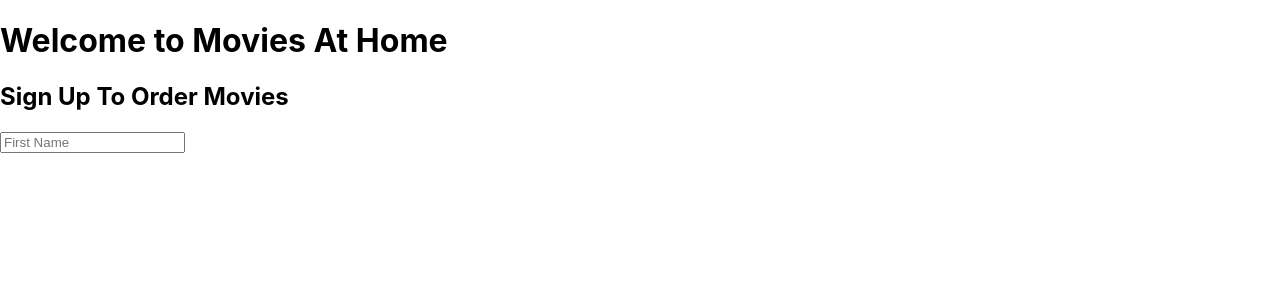
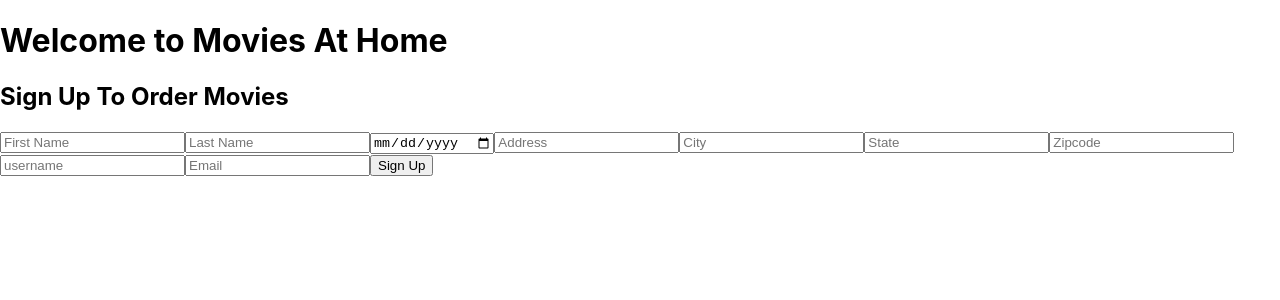
Before and after one commit to PamelaLong/digitalcrafts2, a React (Create React App) app in the folder week13/day1/react-project/movies-at-home/: page / in a window 1280 px wide. Shown: the top 300 px of the page. Built offline with nearby package versions, Linux system fonts and the light colour scheme.

Commit message:
sign up updated

```diff
--- a/week13/day1/react-project/movies-at-home/src/components/cart.js
+++ b/week13/day1/react-project/movies-at-home/src/components/cart.js
@@ -34,7 +34,8 @@ const readmovieTitle= async () => {
         headers: {
             'Content-Type': 'application/json'
         }
-    })
+
+    });
 
 const json = await cartData.json();
     console.log(json)
--- a/week13/day1/react-project/movies-at-home/src/components/signUp.js
+++ b/week13/day1/react-project/movies-at-home/src/components/signUp.js
@@ -3,25 +3,23 @@ import {useState} from "react";
 
 
 
-function Signup(props) {
-    const {SignupItem} = props
-    const [setSignupItem] = useState({});
+function Signup() {
+    const Signup = useState({});
 
     return(
         <div>
-            <input type="text" onChange={(e) => setSignupItem({ ...SignupItem, firstName: e.target.value})} name="firstName" placeholder="First Name" />
-            {/* <input type="text" onChange={(e) => setSignupItem({ ...SignupItem, lastName: e.target.value})} name="lastName" placeholder="Last Name" />
-            <input type="date" onChange={(e) => setSignupItem({ ...SignupItem, DOB: e.target.value})} name="DOB" placeholder="Date of Birth" />
-            <input type="text" onChange={(e) => setSignupItem({ ...SignupItem, address: e.target.value})} name="address" placeholder="Address" />
-            <input type="text" onChange={(e) => setSignupItem({ ...SignupItem, city: e.target.value})} name="city" placeholder="City" />
-            <input type="text" onChange={(e) => setSignupItem({ ...SignupItem, state: e.target.value})} name="state" placeholder="State" />
-            <input type="text" onChange={(e) => setSignupItem({ ...SignupItem, zipcode: e.target.value})} name="zipcode" placeholder="Zipcode" />
-            <input type="text" onChange={(e) => setSignupItem({ ...SignupItem, userName: e.target.value})} name="userName" placeholder="username" />
-            <input type="text" onChange={(e) => setSignupItem({ ...SignupItem, email: e.target.value})} name="email" placeholder="Email" />
-            <input type="button" onClick="button" value="Sign Up" /> */}
+            <input type="text" onChange={(e) => ({ ...Signup, firstName: e.target.value})} name="firstName" placeholder="First Name" />
+            <input type="text" onChange={(e) => ({ ...Signup, lastName: e.target.value})} name="lastName" placeholder="Last Name" />
+            <input type="date" onChange={(e) => ({ ...Signup, DOB: e.target.value})} name="DOB" placeholder="Date of Birth" />
+            <input type="text" onChange={(e) => ({ ...Signup, address: e.target.value})} name="address" placeholder="Address" />
+            <input type="text" onChange={(e) => ({ ...Signup, city: e.target.value})} name="city" placeholder="City" />
+            <input type="text" onChange={(e) => ({ ...Signup, state: e.target.value})} name="state" placeholder="State" />
+            <input type="text" onChange={(e) => ({ ...Signup, zipcode: e.target.value})} name="zipcode" placeholder="Zipcode" />
+            <input type="text" onChange={(e) => ({ ...Signup, userName: e.target.value})} name="userName" placeholder="username" />
+            <input type="text" onChange={(e) => ({ ...Signup, email: e.target.value})} name="email" placeholder="Email" />
+            <input type="button" onClick="button" value="Sign Up" />
 
         </div>
     )
-
 };
 export default Signup;
```
